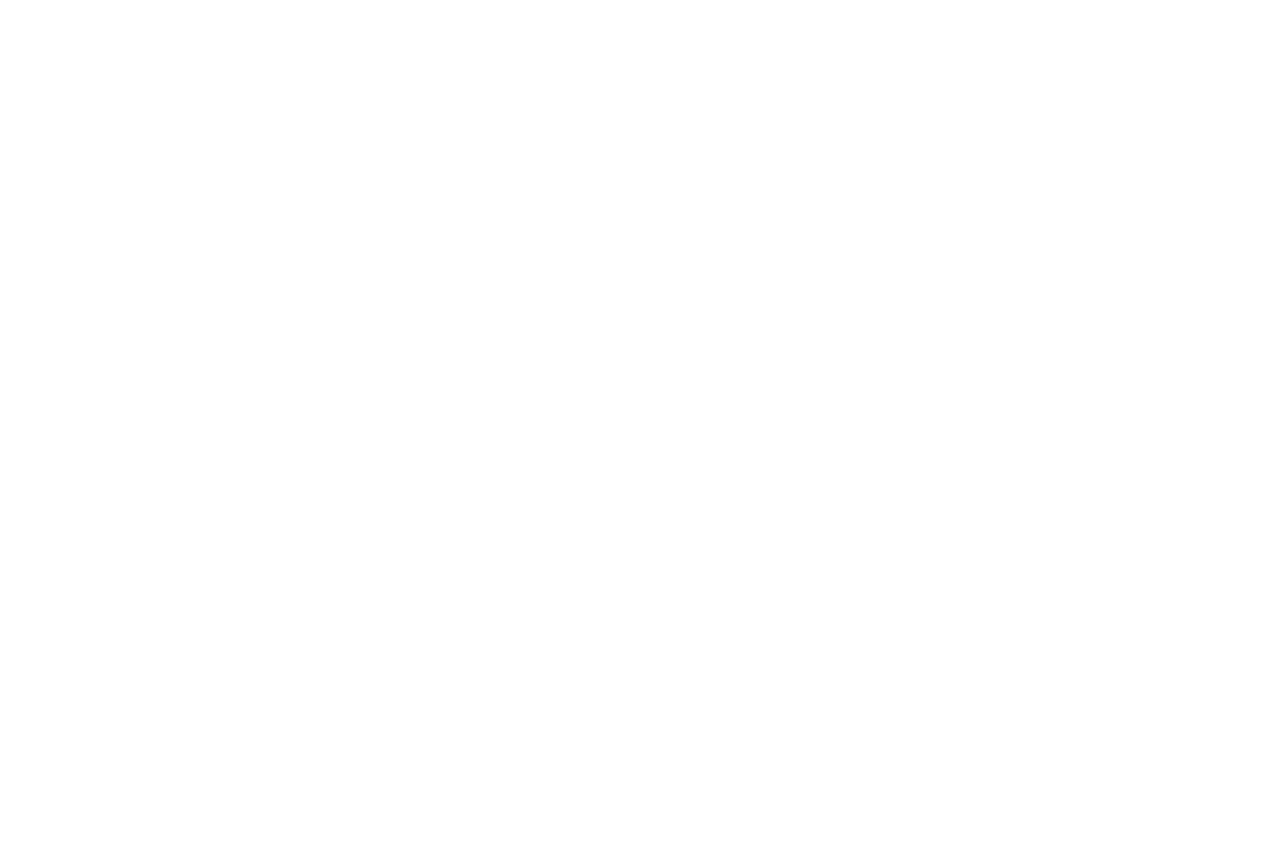
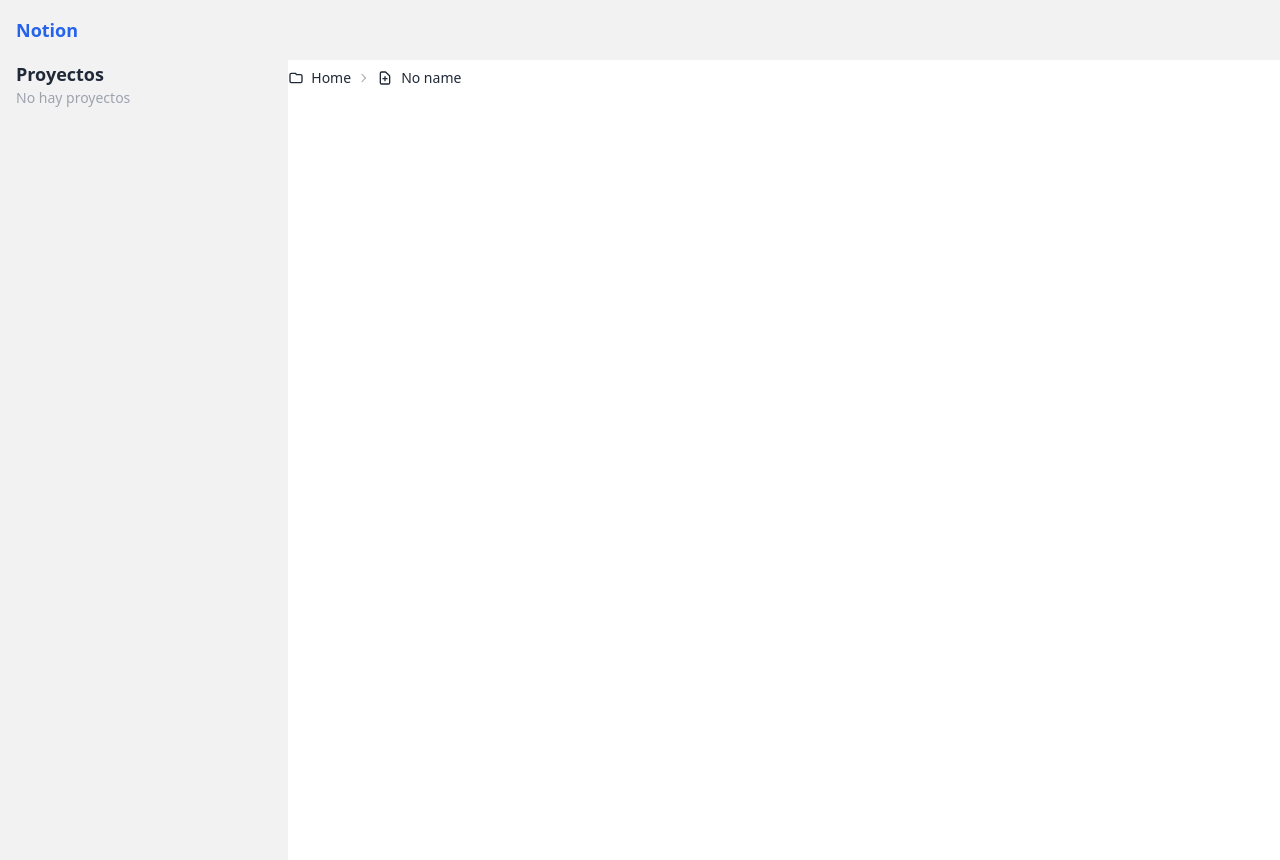
Before and after one commit to carlose2-glitch/06-projects-app, a Vue app: page /project/1 in a window 1280 px wide. Before the commit this address had no page. Before the commit the page ends 800 px from the top, so only its background shows below. Built offline with nearby package versions, Linux system fonts and the light colour scheme.

Commit message:
pantalla para ver el proyecto

```diff
--- /dev/null
+++ b/src/modules/common/components/BreadCrumbs.vue
@@ -0,0 +1,49 @@
+<template>
+  <div class="breadcrumbs text-sm">
+    <ul>
+      <li>
+        <RouterLink to="/projects">
+          <svg
+            xmlns="http://www.w3.org/2000/svg"
+            fill="none"
+            viewBox="0 0 24 24"
+            class="h-4 w-4 stroke-current"
+          >
+            <path
+              stroke-linecap="round"
+              stroke-linejoin="round"
+              stroke-width="2"
+              d="M3 7v10a2 2 0 002 2h14a2 2 0 002-2V9a2 2 0 00-2-2h-6l-2-2H5a2 2 0 00-2 2z"
+            ></path>
+          </svg>
+          &nbsp; Home
+        </RouterLink>
+      </li>
+      <li>
+        <span class="inline-flex items-center gap-2">
+          <svg
+            xmlns="http://www.w3.org/2000/svg"
+            fill="none"
+            viewBox="0 0 24 24"
+            class="h-4 w-4 stroke-current"
+          >
+            <path
+              stroke-linecap="round"
+              stroke-linejoin="round"
+              stroke-width="2"
+              d="M9 13h6m-3-3v6m5 5H7a2 2 0 01-2-2V5a2 2 0 012-2h5.586a1 1 0 01.707.293l5.414 5.414a1 1 0 01.293.707V19a2 2 0 01-2 2z"
+            ></path>
+          </svg>
+          {{ name }}
+        </span>
+      </li>
+    </ul>
+  </div>
+</template>
+
+<script lang="ts" setup>
+interface Props {
+  name: string;
+}
+defineProps<Props>();
+</script>
--- a/src/modules/projects/components/SideMenu.vue
+++ b/src/modules/projects/components/SideMenu.vue
@@ -9,7 +9,7 @@
         <template v-if="project.tasks.length > 0">
           <details open>
             <summary>
-              <RouterLink to="`/project/${project.id}`">{{ project.name }}</RouterLink>
+              <RouterLink :to="`/project/${project.id}`">{{ project.name }}</RouterLink>
             </summary>
             <ul>
               <li v-for="task in project.tasks" :key="task.id">
@@ -20,7 +20,7 @@
         </template>
 
         <template v-else>
-          <RouterLink to="`/project/${project.id}`">{{ project.name }}</RouterLink>
+          <RouterLink :to="`/project/${project.id}`">{{ project.name }}</RouterLink>
         </template>
       </li>
     </ul>
--- /dev/null
+++ b/src/modules/projects/views/ProjectView.vue
@@ -0,0 +1,28 @@
+<template>
+  <bread-crumbs :name="project?.name ?? 'No name'"></bread-crumbs>
+</template>
+
+<script setup lang="ts">
+import BreadCrumbs from '@/modules/common/components/BreadCrumbs.vue';
+import { useProjectsStore } from '../stores/projects.store';
+import { ref, watch } from 'vue';
+import type { Project } from '../interfaces/project.interface';
+interface Props {
+  id: String;
+}
+
+const props = defineProps<Props>();
+const projectStore = useProjectsStore();
+
+const project = ref<Project | null>();
+
+watch(
+  () => props.id,
+  () => {
+    project.value = projectStore.projectList.find((project) => project.id === props.id);
+  },
+  {
+    immediate: true,
+  },
+);
+</script>
--- a/src/router/index.ts
+++ b/src/router/index.ts
@@ -15,6 +15,12 @@ const router = createRouter({
           name: 'projects',
           component: () => import('@/modules/projects/views/ProjectsView.vue'),
         },
+        {
+          path: 'project/:id',
+          props: true,
+          name: 'project',
+          component: () => import('@/modules/projects/views/ProjectView.vue'),
+        },
       ],
     },
   ],
```
